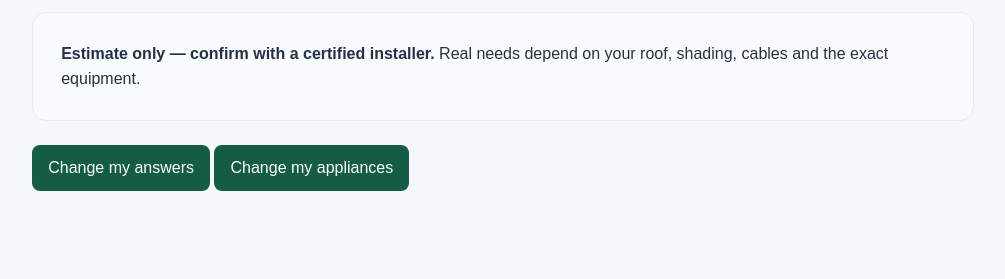
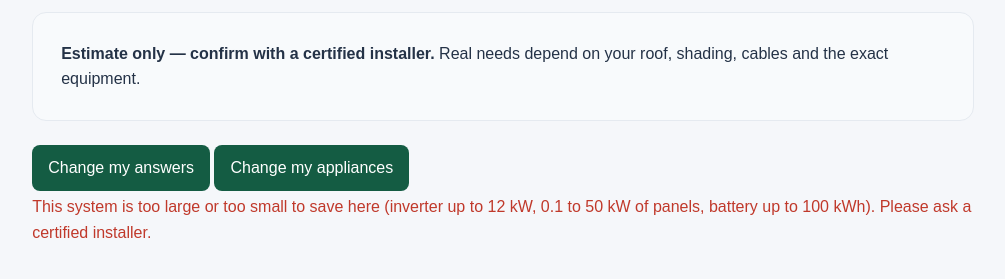
Before and after one commit to Ch-Chahine/team-charbel-elia-christ-project, a Flask app: template templates/planner_result.html in a window 1280 px wide. Shown: the part 1389-1668 px from the top of the page, without its empty margins (137-1142 px from the left). Before the commit the page ends 1580 px from the top, so only its background shows below. Run offline with Flask 3, Linux system fonts and the light colour scheme; the template is opened without the code that fills it, so the values that code supplies are empty; some libraries are stand-ins or nearby versions.

Commit message:
Refuse planned systems outside the system form limits; keyword arguments; shared AI log

```diff
--- a/app.py
+++ b/app.py
@@ -10,6 +10,7 @@ Run locally:   flask run --debug    ->   http://127.0.0.1:5000
 import os
 from functools import wraps
 
+
 from flask import (Flask, render_template, request, redirect, url_for,
                    session, flash, abort, g)  # g = per-request storage (Week 9: g.user)
 from werkzeug.security import generate_password_hash, check_password_hash
@@ -20,7 +21,7 @@ import api_client
 import solar  # our calculations (daily sunshine summary)
 import sizing
 from validators import (validate_signup, validate_login, validate_search, validate_system,
-                        validate_plan, validate_appliance)
+                                                                          validate_plan, validate_appliance, SYSTEM_RANGES)
 app = Flask(__name__)
 app.secret_key = os.environ.get("SECRET_KEY", "dev-only-change-me")
 
@@ -500,9 +501,20 @@ def compute_plan(plan, items):  # the planner maths for one plan, used by the re
         return None, None, None, "This plan's town is not valid any more. Choose your town again."
     summary = sizing.load_summary(appliance_dicts(items))  # daily, night and peak load
     psh = api_client.get_winter_sun_hours(town["lat"], town["lon"])  # always a number (fallback inside)
-    result = sizing.suggest_system(summary["e_day"], summary["e_night"], summary["peak_kw"], psh,
-                                   plan.autonomy_days, plan.has_grid, plan.panel_w)  # server recomputes (A06)
+    result = sizing.suggest_system(e_day=summary["e_day"], e_night=summary["e_night"],
+                                   peak_kw=summary["peak_kw"], psh_winter=psh,
+                                   autonomy_days=plan.autonomy_days, has_grid=plan.has_grid,
+                                   panel_w=plan.panel_w)  # server recomputes (A06); names = no order mistakes
     return town, summary, result, None
+
+
+def can_save_as_system(result):  # can "I installed this" save the suggestion as a normal system?
+    """True only if the suggestion fits the same limits as Elia's system form, so the owner can edit it later."""
+    low_kw, high_kw, _ = SYSTEM_RANGES["panel_kw"]  # 0.1 .. 50 kW
+    _, high_kwh, _ = SYSTEM_RANGES["battery_kwh"]  # .. 100 kWh
+    return (result["inverter_kw"] is not None  # above 12 kW we don't suggest one standard inverter
+            and low_kw <= result["installed_kwp"] <= high_kw  # e.g. 80 kW or 0 kW is refused
+            and result["battery_kwh"] <= high_kwh)
 
 
 @app.route("/api/towns")  # GET /api/towns?q=jou -> JSON list for the planner's town search box
@@ -575,8 +587,10 @@ def planner_result():
         flash("Add your appliances before viewing a plan.", "error")
         return redirect(url_for("appliances"))
     town, summary, result, error = compute_plan(plan, items)  # same code as install
+    can_install = not error and can_save_as_system(result)  # hide the install button when it would be refused
     return render_template("planner_result.html", plan=plan, town=town, appliances=items,
-                           summary=summary, result=result, error=error), (503 if error else 200)
+                           summary=summary, result=result, error=error,
+                           can_install=can_install), (503 if error else 200)
 
 
 @app.route("/planner/install", methods=["POST"])  # "I installed this -> save as my system"
@@ -591,8 +605,9 @@ def planner_install():
     if error:
         flash(error, "error")
         return redirect(url_for("planner_result"))
-    if result["inverter_kw"] is None:  # above 12 kW: we don't suggest one standard system
-        flash("This house needs more than 12 kW. Please ask a certified installer.", "error")
+    if not can_save_as_system(result):  # over 12 kW inverter, panels outside 0.1-50 kW, or battery over 100 kWh
+        flash("This system is outside what we can save (inverter up to 12 kW, 0.1 to 50 kW of panels, "
+              "battery up to 100 kWh). Please ask a certified installer.", "error")
         return redirect(url_for("planner_result"))
     existing = SolarSystem.query.filter_by(user_id=g.user.id, name=PLANNED_SYSTEM_NAME,
                                            place_id=plan.place_id,
@@ -618,6 +633,5 @@ def planner_install():
     flash("Your solar system was added. Edit its tilt and direction if they differ.", "success")
     return redirect(url_for("system_detail", system_id=system.id))  # straight to its forecast
 
-
 if __name__ == "__main__":
     app.run(debug=True)
--- a/templates/planner_result.html
+++ b/templates/planner_result.html
@@ -93,11 +93,14 @@
     <div class="planner-actions">
       <a class="button button-secondary" href="{{ url_for('planner') }}">Change my answers</a>
       <a class="button button-secondary" href="{{ url_for('appliances') }}">Change my appliances</a>
-      {% if result.inverter_kw %}  {# only a system we can actually suggest can be saved #}
+      {% if can_install %}  {# only a system inside the normal system limits can be saved #}
         <form method="post" action="{{ url_for('planner_install') }}" id="install-form">
           {% include "_csrf.html" %}
           <button type="submit" class="button">I installed this → save as my system</button>
         </form>
+      {% else %}
+        <p class="error">This system is too large or too small to save here
+           (inverter up to 12 kW, 0.1 to 50 kW of panels, battery up to 100 kWh). Please ask a certified installer.</p>
       {% endif %}
     </div>
   {% endif %}
```
Also changed, not shown: AI_LOG_CHRIST.md (+11 -0 lines).
